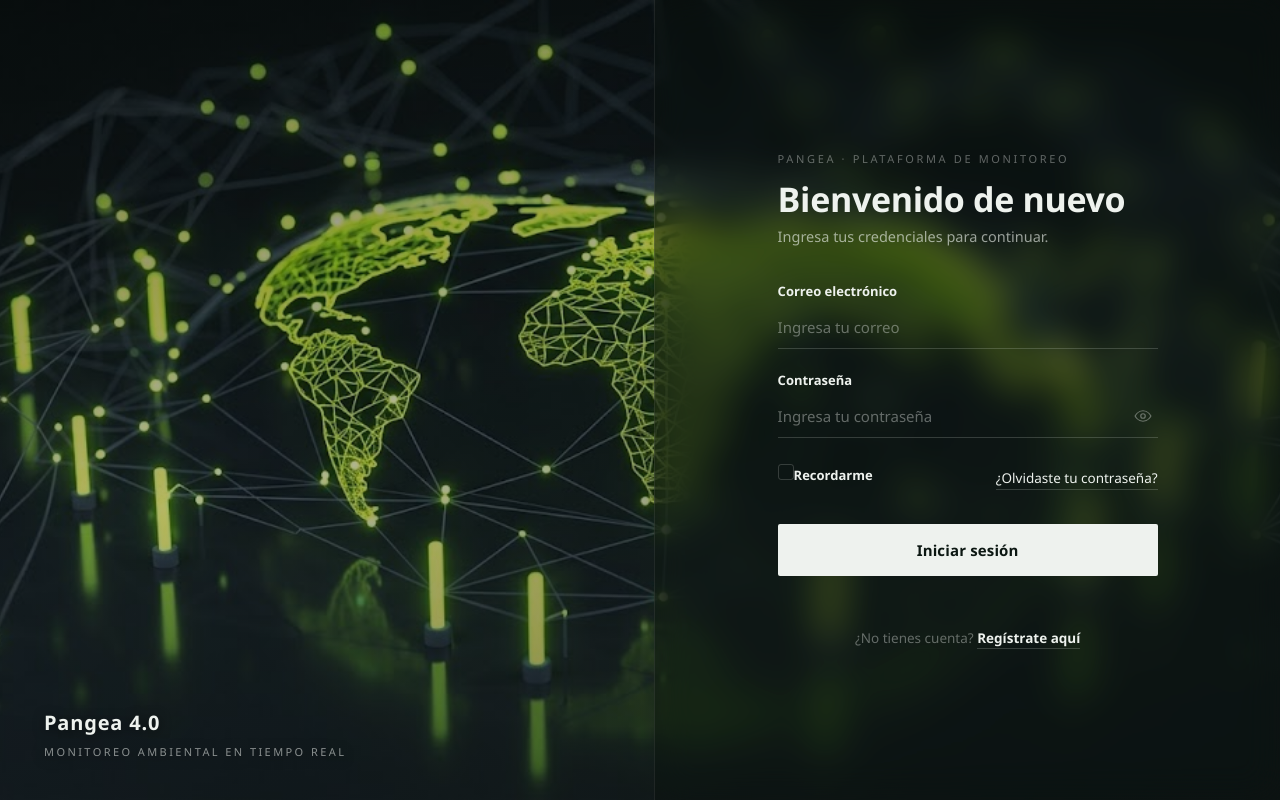
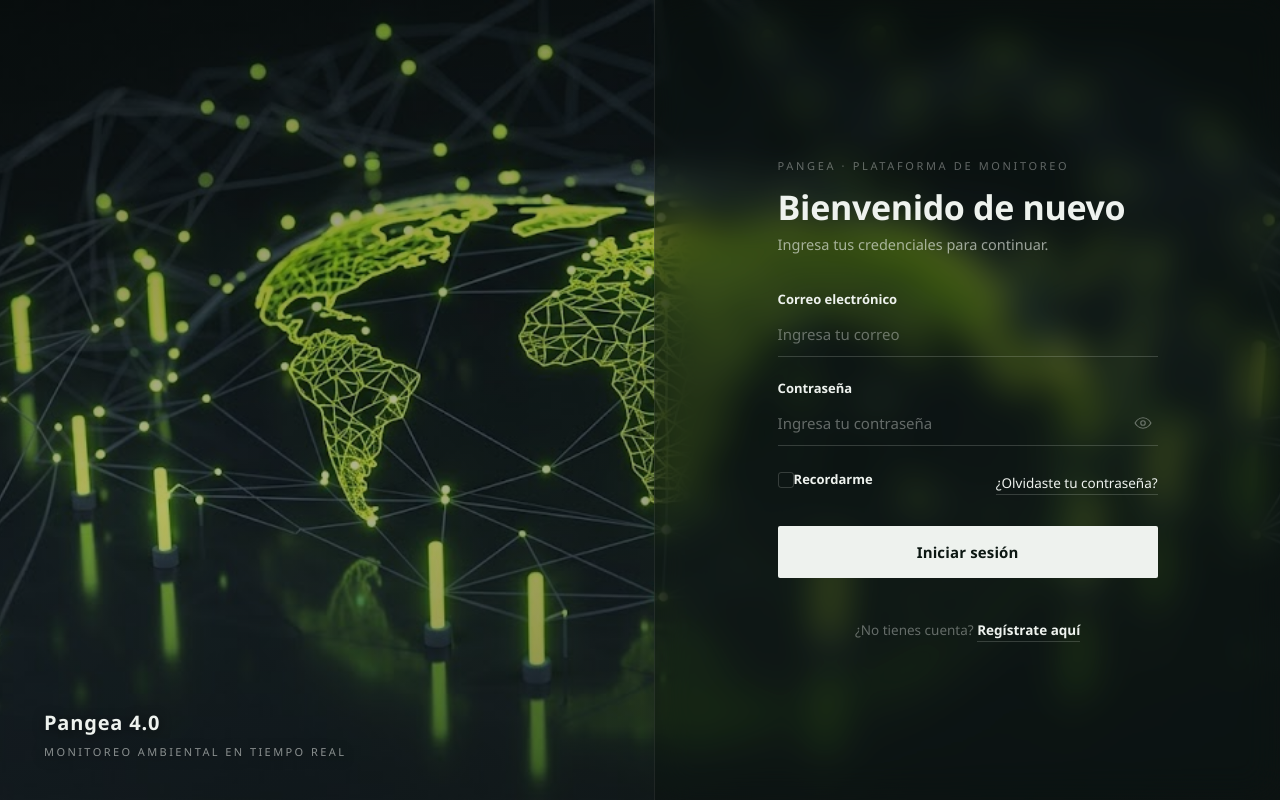
Before and after one commit to Ceneris-team/Pangea, a React (Vite) app in the folder frontend/: page /login in a window 1280 px wide. Built offline with nearby package versions, Linux system fonts and the light colour scheme; no server answers.

Commit message:
Tighten register note spacing and fix remember-me checkbox alignment
Reduces the gap above "¿No tienes cuenta?" and removes default input
margin so the remember-me checkbox lines up with its label text.

```diff
--- a/frontend/src/pages/Login.css
+++ b/frontend/src/pages/Login.css
@@ -185,10 +185,12 @@
   color:var(--ink-soft);
   cursor:pointer;
   user-select:none;
+  line-height:1;
 }
 .remember input{
   appearance:none;
   -webkit-appearance:none;
+  margin:0;
   width:16px;
   height:16px;
   border:1px solid var(--line);
@@ -197,6 +199,7 @@
   cursor:pointer;
   position:relative;
   flex:none;
+  vertical-align:middle;
 }
 .remember input:checked{
   background:var(--accent);
@@ -252,7 +255,7 @@
 .form-msg.ok{color:var(--accent);}
 
 .register-note{
-  margin-top:18px;
+  margin-top:8px;
   text-align:center;
   font-size:13.5px;
   color:var(--ink-faint);
```
